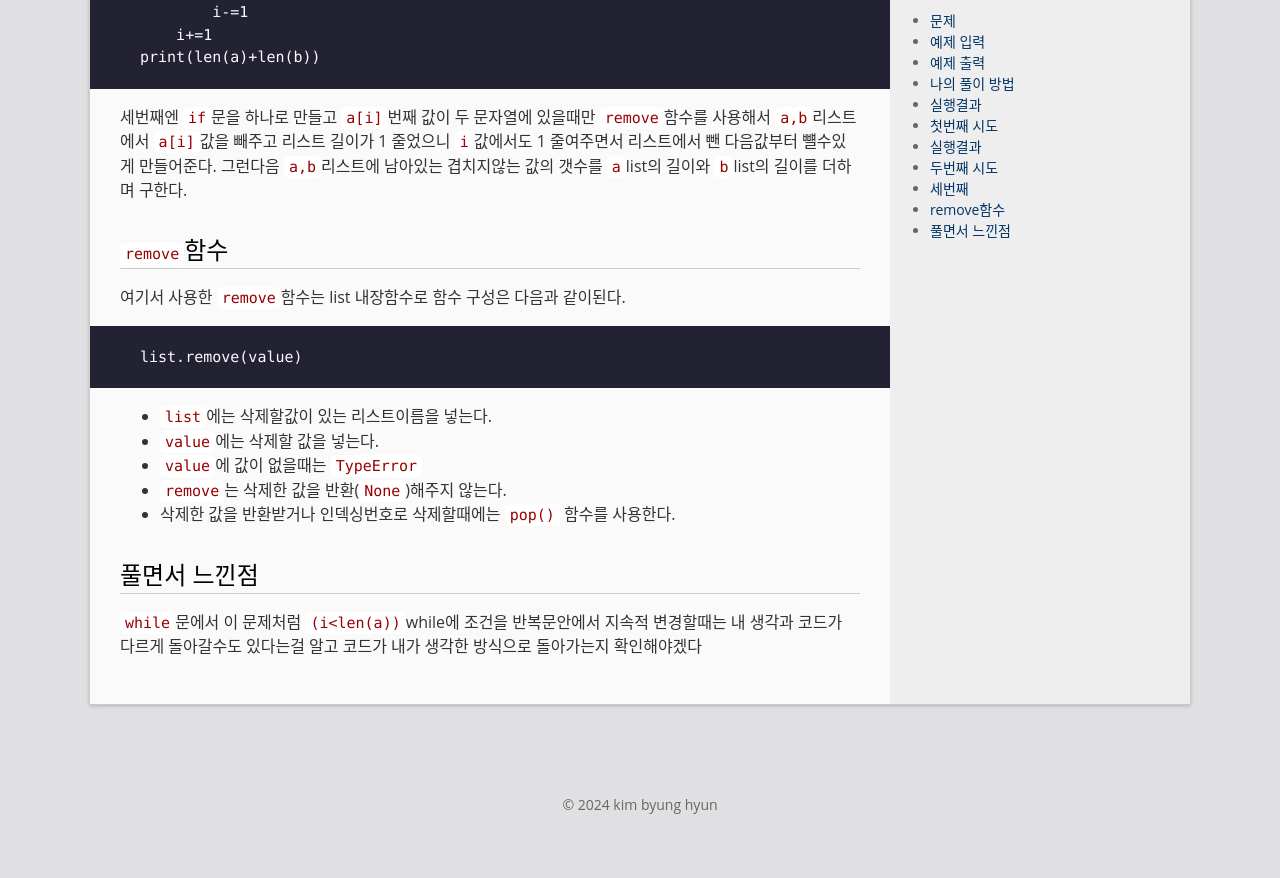
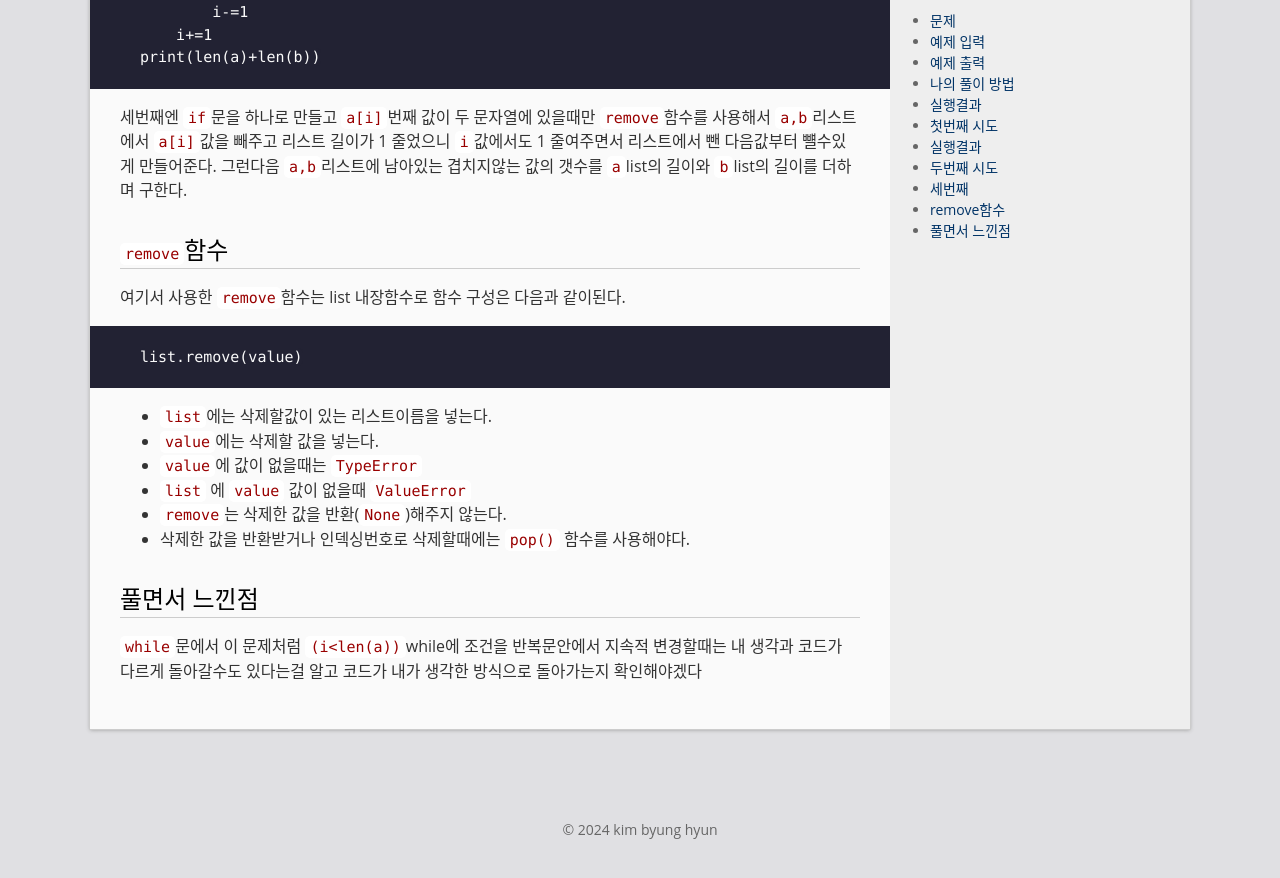
Before and after one commit to bh6366632/bh6366632.github.com, a Jekyll site: the page built from _posts/2024-04-06-anagram.md, in a window 1280 px wide and 900 px high, scrolled down 2870 px. Shown: the top 878 px of the window. Built offline with Jekyll 4.4.1, drawn with Linux system fonts in a browser that asks for light colours.

Commit message:
Update 2024-04-06-anagram.md

```diff
--- a/_posts/2024-04-06-anagram.md
+++ b/_posts/2024-04-06-anagram.md
@@ -117,8 +117,9 @@ list.remove(value)
 - `list`에는 삭제할값이 있는 리스트이름을 넣는다.
 - `value`에는 삭제할 값을 넣는다.
 - `value`에 값이 없을때는 `TypeError`
+- `list` 에 `value` 값이 없을때 `ValueError`
 - `remove`는 삭제한 값을 반환(`None`)해주지 않는다.
-- 삭제한 값을 반환받거나 인덱싱번호로 삭제할때에는 `pop()` 함수를 사용한다.
+- 삭제한 값을 반환받거나 인덱싱번호로 삭제할때에는 `pop()` 함수를 사용해야다.
 
 # 풀면서 느낀점
 `while`문에서 이 문제처럼 `(i<len(a))`while에 조건을 반복문안에서 지속적 변경할때는
```
